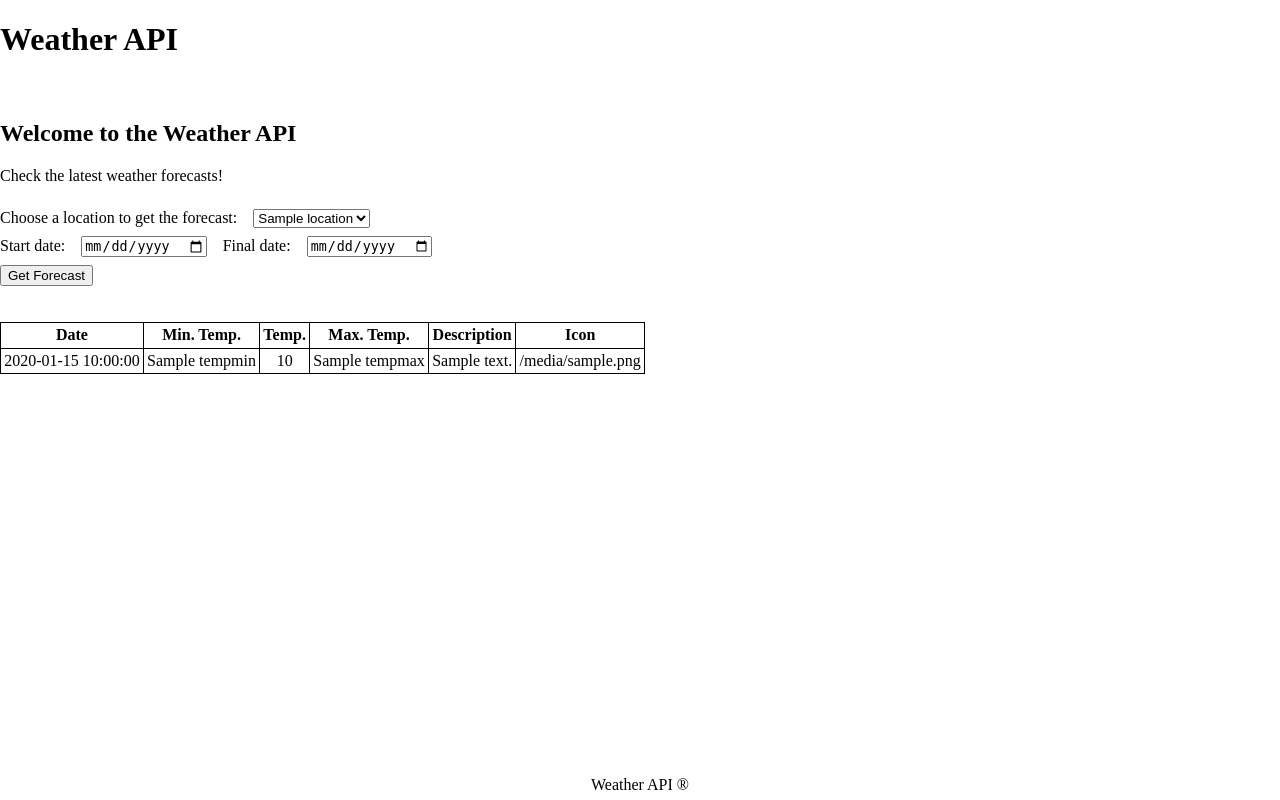
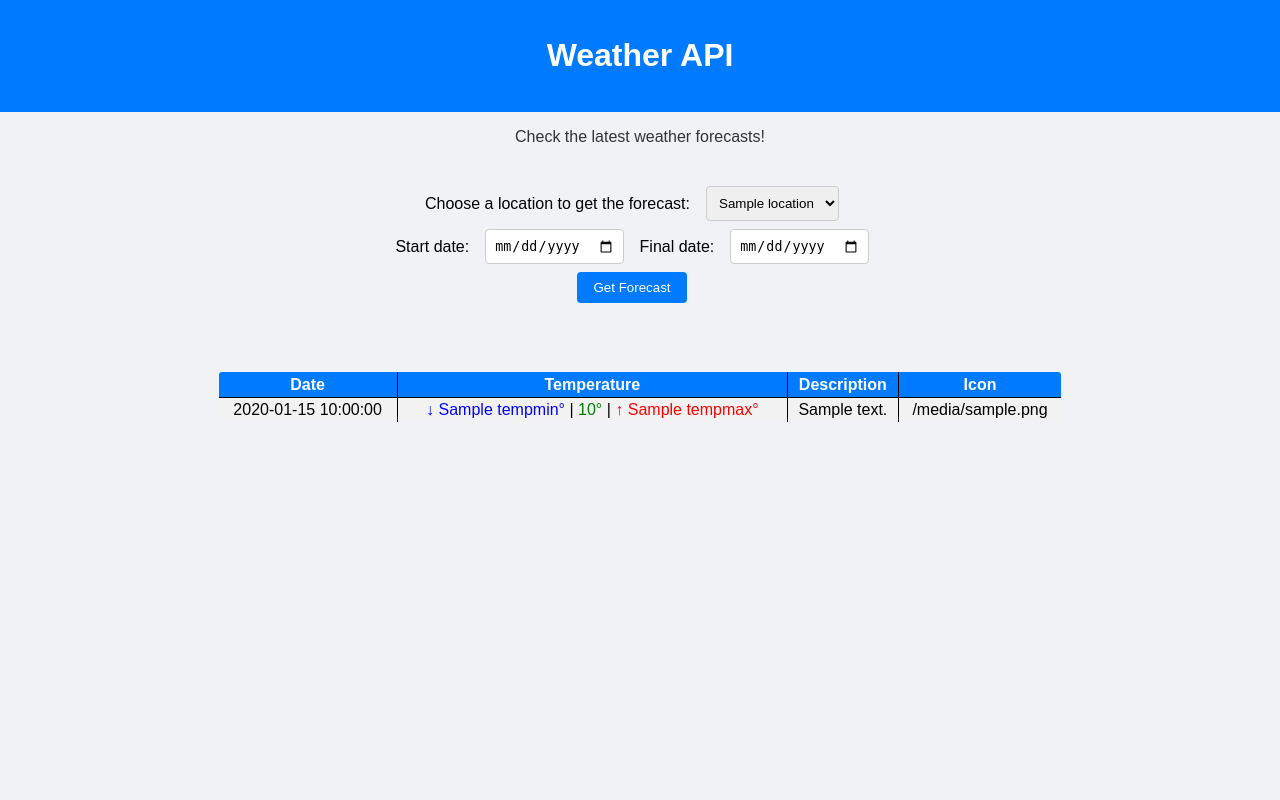
Before and after one commit to marcelogcardozo/weather-app, a FastAPI app: template src/frontend/templates/index.html in a window 1280 px wide. Run offline with FastAPI, Linux system fonts and the light colour scheme; the template is opened without the code that fills it: most values are stand-ins (such as "Sample title", 1, 10 or a date in 2020).

Commit message:
feat: enhance styling and layout for weather API interface with new CSS classes and layout file

```diff
--- a/src/frontend/static/css/index.css
+++ b/src/frontend/static/css/index.css
@@ -22,3 +22,46 @@ th,
 td {
   padding: 0.2rem;
 }
+
+.weather-form {
+  margin: 1rem 0;
+  display: flex;
+  flex-direction: column;
+  align-items: center;
+}
+
+.form-select,
+.form-input {
+  padding: 0.5rem;
+  border: 1px solid #ccc;
+  border-radius: 4px;
+}
+
+.form-button {
+  padding: 0.5rem 1rem;
+  background-color: #007bff;
+  color: white;
+  border: none;
+  border-radius: 4px;
+  cursor: pointer;
+}
+
+.form-button:hover {
+  background-color: #0056b3;
+}
+
+.title {
+  text-align: center;
+  color: white;
+  font-size: 2rem;
+}
+
+.subtitle {
+  text-align: center;
+  color: #0056b3;
+}
+
+.description {
+  text-align: center;
+  color: #333;
+}
--- /dev/null
+++ b/src/frontend/static/css/layout.css
@@ -0,0 +1,28 @@
+body {
+  background-color: #f0f2f5;
+  font-family: Arial, sans-serif;
+  display: flex;
+  flex-direction: column;
+  min-height: 100vh;
+}
+
+header {
+  background-color: #007bff;
+  color: white;
+  padding: 1rem 0;
+}
+
+main {
+  flex: 1;
+  display: flex;
+  flex-direction: column;
+  align-items: center;
+}
+
+footer {
+  background-color: #007bff;
+  color: white;
+  padding: 0.5rem 0;
+  text-align: center;
+  margin-top: auto;
+}
--- a/src/frontend/static/css/style.css
+++ b/src/frontend/static/css/style.css
@@ -1,2 +1,4 @@
-@import "./reset.css";
-@import "./index.css";
+@import './reset.css';
+@import './index.css';
+@import './weather.css';
+@import './layout.css';
--- /dev/null
+++ b/src/frontend/static/css/weather.css
@@ -0,0 +1,42 @@
+.weather-table {
+  width: 66%;
+  margin: 1rem auto;
+  border: 1px solid #ddd;
+  border-radius: 4px;
+  overflow: hidden;
+  font-family: Arial, sans-serif;
+}
+
+.weather-table-header {
+  background-color: #007bff;
+  color: white;
+}
+
+.weather-table-row:nth-child(even) {
+  background-color: #f2f2f2;
+}
+
+.weather-table-row:nth-child(odd) {
+  background-color: #ffffff;
+}
+
+.weather-table-row:hover {
+  background-color: #e9ecef;
+}
+
+.weather-table th,
+.weather-table td {
+  text-align: center;
+}
+
+.weather-table .temp-min {
+  color: blue;
+}
+
+.weather-table .temp {
+  color: green;
+}
+
+.weather-table .temp-max {
+  color: red;
+}
--- a/src/frontend/templates/base.html
+++ b/src/frontend/templates/base.html
@@ -9,16 +9,15 @@
   </head>
   <body>
     <header>
-      <h1>Weather API</h1>
+      <h1 class="title">Weather API</h1>
     </header>
     <main>
-      <h2>Welcome to the Weather API</h2>
-      <p>Check the latest weather forecasts!</p>
+      <p class="description">Check the latest weather forecasts!</p>
 
-      <form action="{{ url_for("get_weather") }}" method="post">
+      <form action="{{ url_for("get_weather") }}" method="post" class="weather-form">
         <div class="flex-row">
           <label for="location">Choose a location to get the forecast:</label>
-          <select name="location" id="location">
+          <select name="location" id="location" class="form-select">
             {% for location in locations %}
             <option value="{{ location }}">{{ location }}</option>
             {% endfor %}
@@ -31,6 +30,7 @@
             id="start_date"
             name="start_date"
             value="{{ start_date }}"
+            class="form-input"
           />
 
           <label for="final_date">Final date:</label>
@@ -39,17 +39,15 @@
             id="final_date"
             name="final_date"
             value="{{ final_date }}"
+            class="form-input"
           />
         </div>
         <div class="flex-row">
-          <button id="get-forecast-button">Get Forecast</button>
+          <button id="get-forecast-button" class="form-button">Get Forecast</button>
         </div>
       </form>
 
       {% block content %}{% endblock %}
     </main>
-    <footer>
-      <p>Weather API ®</p>
-    </footer>
   </body>
 </html>
--- a/src/frontend/templates/index.html
+++ b/src/frontend/templates/index.html
@@ -1,19 +1,19 @@
 {% extends "base.html" %} {% block content %} {% if weather_data %} <br /><br />
-<table>
-  <tr>
+<table class="weather-table">
+  <tr class="weather-table-header">
     <th>Date</th>
-    <th>Min. Temp.</th>
-    <th>Temp.</th>
-    <th>Max. Temp.</th>
+    <th>Temperature</th>
     <th>Description</th>
     <th>Icon</th>
   </tr>
   {% for data in weather_data %}
-  <tr>
+  <tr class="weather-table-row">
     <td>{{ data.date }}</td>
-    <td>{{ data.tempmin }}</td>
-    <td>{{ data.temp }}</td>
-    <td>{{ data.tempmax }}</td>
+    <td class="temp-column">
+      <span class="temp-min">↓ {{ data.tempmin }}°</span> |
+      <span class="temp">{{ data.temp }}°</span> |
+      <span class="temp-max">↑ {{ data.tempmax }}°</span>
+    </td>
     <td>{{ data.description }}</td>
     <td>{{ data.icon | safe}}</td>
   </tr>
```
